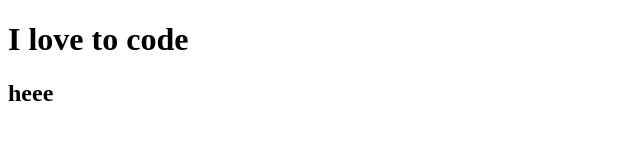
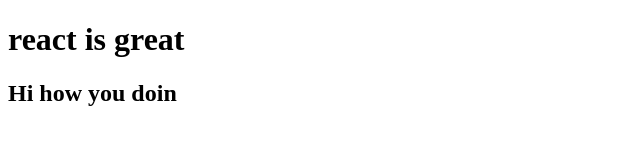
Before and after one commit to Naf256/Naf256.github.io, a plain HTML site: page index.html in a window 1280 px wide. Shown: the whole page, without its empty margins (0-640 px from the left). Drawn offline with Linux system fonts and the light colour scheme.

Commit message:
react is great

```diff
--- a/index.html
+++ b/index.html
@@ -6,7 +6,7 @@
         </title>
     </head>
     <body>
-		<h1> I love to code</h1>
-        <h2>heee</h2>
+		<h1>react is great</h1>
+        <h2>Hi how you doin</h2>
     </body>
 </html>
```
